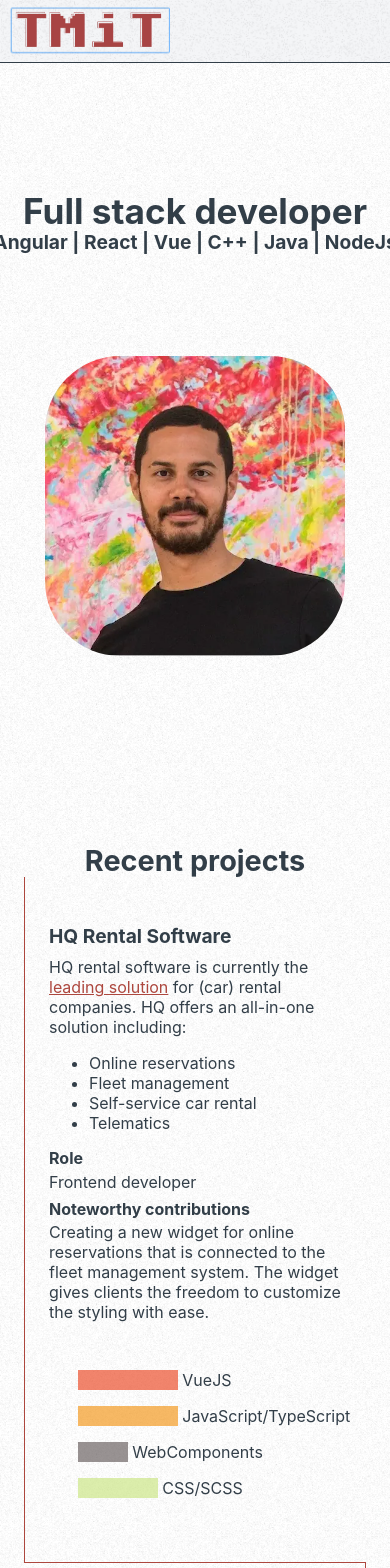
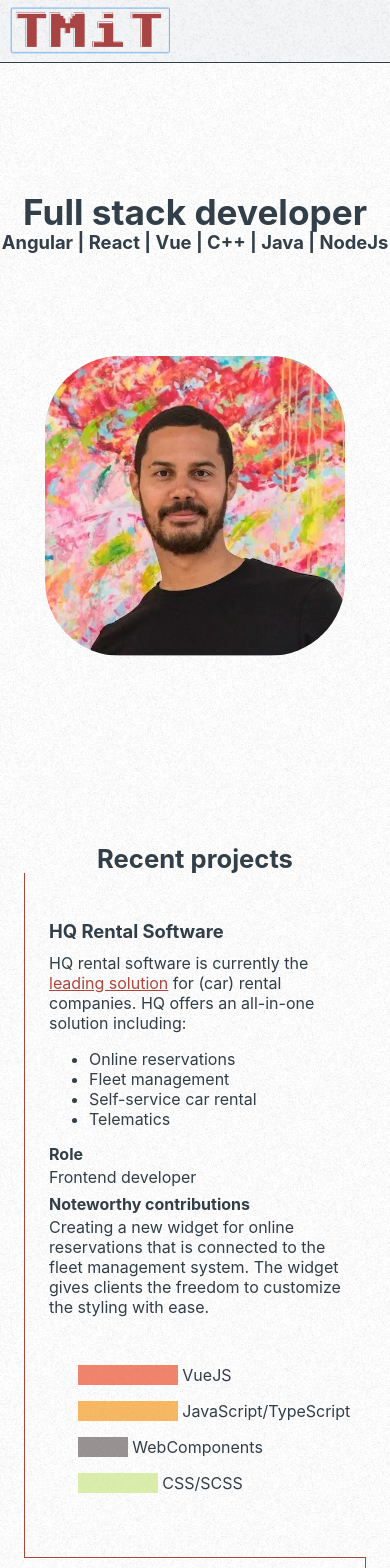
Before and after one commit to TJMaria/tarsimaria, a Next.js app: page / in a window 390 px wide. Shown: the top 1568 px of the page. Built offline with nearby package versions, Linux system fonts and the light colour scheme.

Commit message:
tweak font size mobile again

```diff
--- a/styles/globals.scss
+++ b/styles/globals.scss
@@ -55,11 +55,12 @@
         font-size: 2.2rem;
     }
     h2 {
-        font-size: 1.8rem;
+        font-size: 1.6rem;
     }
     h3 {
-        font-size: 1.2rem;
+        font-size: 1.15rem;
     }
+
 }
 
 
```
